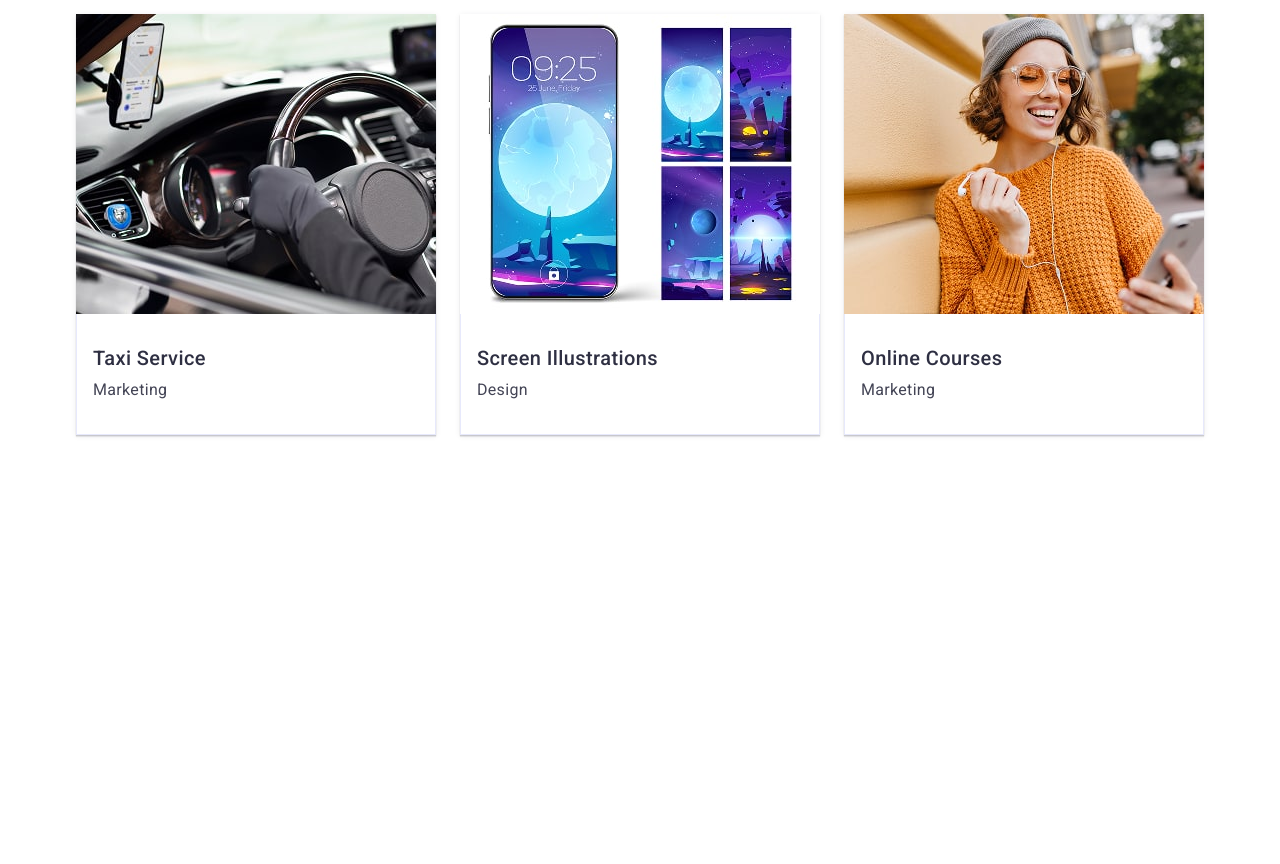
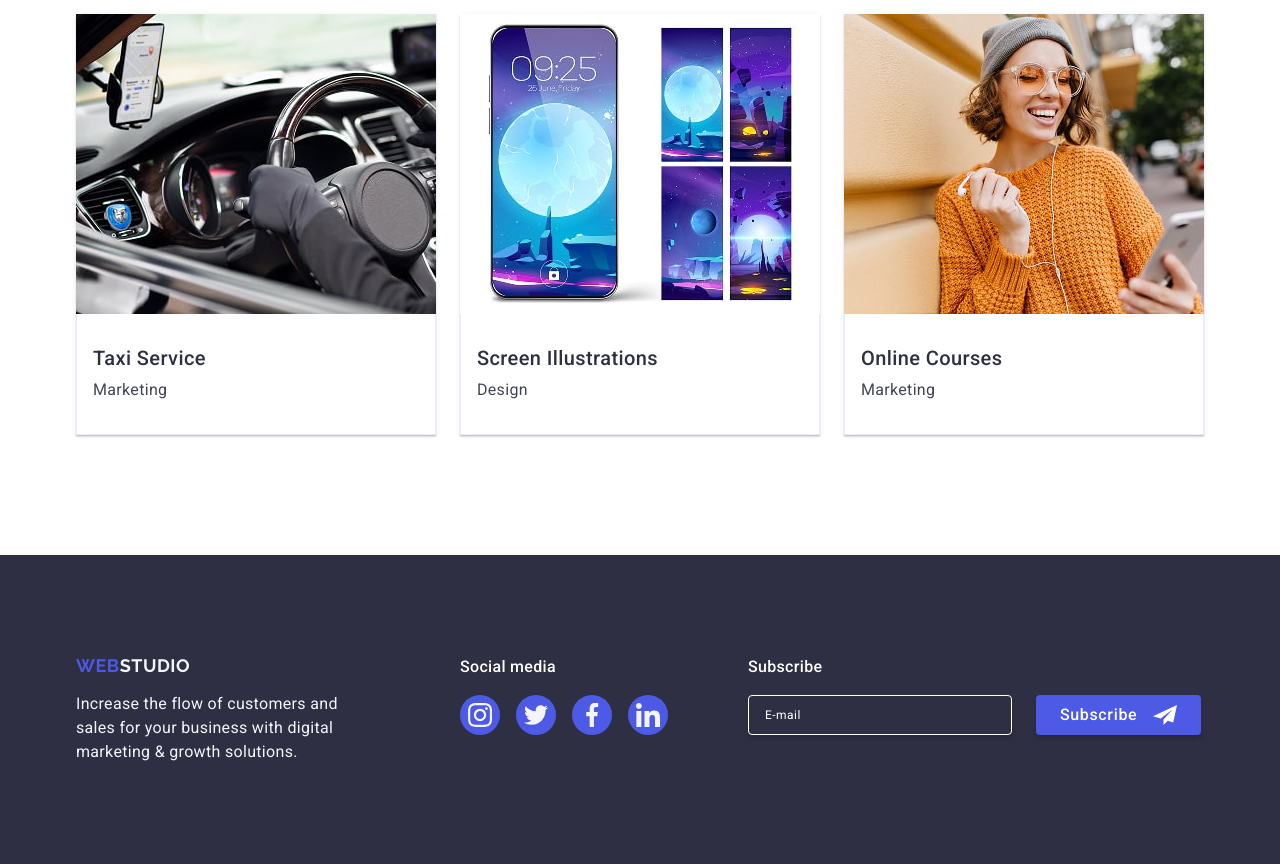
Before and after one commit to Natali-Nazarenko/goit-markup-hw-06, a plain HTML site: page index.html in a window 1280 px wide. Shown: the part 2604-3468 px from the top of the page. Before the commit the page ends 3159 px from the top, so only its background shows below. Drawn offline with nearby package versions, Linux system fonts and the light colour scheme.

Commit message:
add media for footer

```diff
--- a/css/style.css
+++ b/css/style.css
@@ -727,3 +727,176 @@ img {
     transform: translateY(0%);
   }
 }
+
+/* footer */
+
+.studio-footer {
+  padding: 96px 0;
+  background-color: #2e2f42;
+}
+
+.footer-container {
+  display: flex;
+  flex-direction: column;
+  align-items: center;
+  gap: 72px;
+}
+
+.footer-logo-text {
+  display: flex;
+  flex-direction: column;
+  align-items: center;
+  gap: 16px;
+}
+
+.footer-logo .logo-part {
+  color: #f4f4fd;
+}
+
+.footer-text {
+  width: 288px;
+  color: #f4f4fd;
+}
+
+.footer-social {
+  display: flex;
+  flex-direction: column;
+  align-items: center;
+  gap: 16px;
+}
+
+.footer-social-text {
+  font-weight: 500;
+  color: #ffffff;
+}
+
+.footer-social-icons {
+  display: flex;
+  gap: 16px;
+}
+
+.footer-social-item {
+  width: 40px;
+  height: 40px;
+}
+
+.footer-subscribe {
+  display: flex;
+  flex-direction: column;
+  align-items: center;
+  gap: 16px;
+}
+
+.footer-subscribe-text {
+  font-weight: 500;
+  color: #ffffff;
+}
+
+.footer-form {
+  display: flex;
+  flex-direction: column;
+  align-items: center;
+  gap: 16px;
+}
+
+.footer-form-input {
+  width: 288px;
+  height: 40px;
+  padding-left: 16px;
+  color: #ffffff;
+  border-radius: 4px;
+  border: 1px solid #ffffff;
+  outline: none;
+  background-color: transparent;
+  font-size: 12px;
+  line-height: 2;
+  letter-spacing: 0.04em;
+  box-shadow: 0px 4px 4px rgba(0, 0, 0, 0.15);
+}
+
+.footer-form-input::placeholder {
+  color: #ffffff;
+}
+
+.footer-button-subscribe {
+  display: flex;
+  justify-content: center;
+  align-items: center;
+  gap: 16px;
+  border-radius: 4px;
+  padding: 8px 24px;
+  min-width: 165px;
+  height: 40px;
+  font-weight: 500;
+  font-size: 16px;
+  line-height: 1.5;
+  letter-spacing: 0.04em;
+  color: #ffffff;
+  cursor: pointer;
+  border: none;
+  background-color: #4d5ae5;
+  box-shadow: 0 4px 4px 0 rgba(0, 0, 0, 0.15);
+  transition: background-color 250ms cubic-bezier(0.4, 0, 0.2, 1);
+}
+.icon-send {
+  fill: #ffffff;
+}
+
+@media screen and (min-width: 768px) {
+  .footer-container {
+    display: flex;
+    flex-direction: row;
+    flex-wrap: wrap;
+    align-items: baseline;
+    padding-left: 92px;
+    column-gap: 24px;
+    row-gap: 72px;
+  }
+
+  .footer-logo-text,
+  .footer-social,
+  .footer-subscribe {
+    align-items: baseline;
+  }
+
+  .footer-text {
+    width: 264px;
+  }
+
+  .footer-form {
+    flex-direction: row;
+    gap: 24px;
+  }
+
+  .footer-form-input {
+    width: 264px;
+  }
+}
+
+@media screen and (min-width: 1158px) {
+  .studio-footer {
+    padding: 100px 0;
+  }
+
+  .footer-container {
+    padding-left: 15px;
+  }
+
+  .footer-logo-text {
+    margin-right: 96px;
+  }
+
+  .footer-social-link:hover,
+  .footer-social-link:focus {
+    background-color: #31d0aa;
+  }
+
+  .footer-subscribe {
+    margin-left: 56px;
+  }
+
+  .footer-button-subscribe:hover,
+  .footer-button-subscribe:focus {
+    background-color: #404bbf;
+  }
+}
--- a/index.html
+++ b/index.html
@@ -729,7 +729,7 @@
       </section>
     </main>
 
-    <!-- <footer class="studio-footer">
+    <footer class="studio-footer">
       <div class="container footer-container">
         <div class="footer-logo-text">
           <a class="logo footer-logo" href="./index.html"
@@ -808,7 +808,7 @@
           </form>
         </div>
       </div>
-    </footer> -->
+    </footer>
 
     <!-- modal popup -->
 
```
